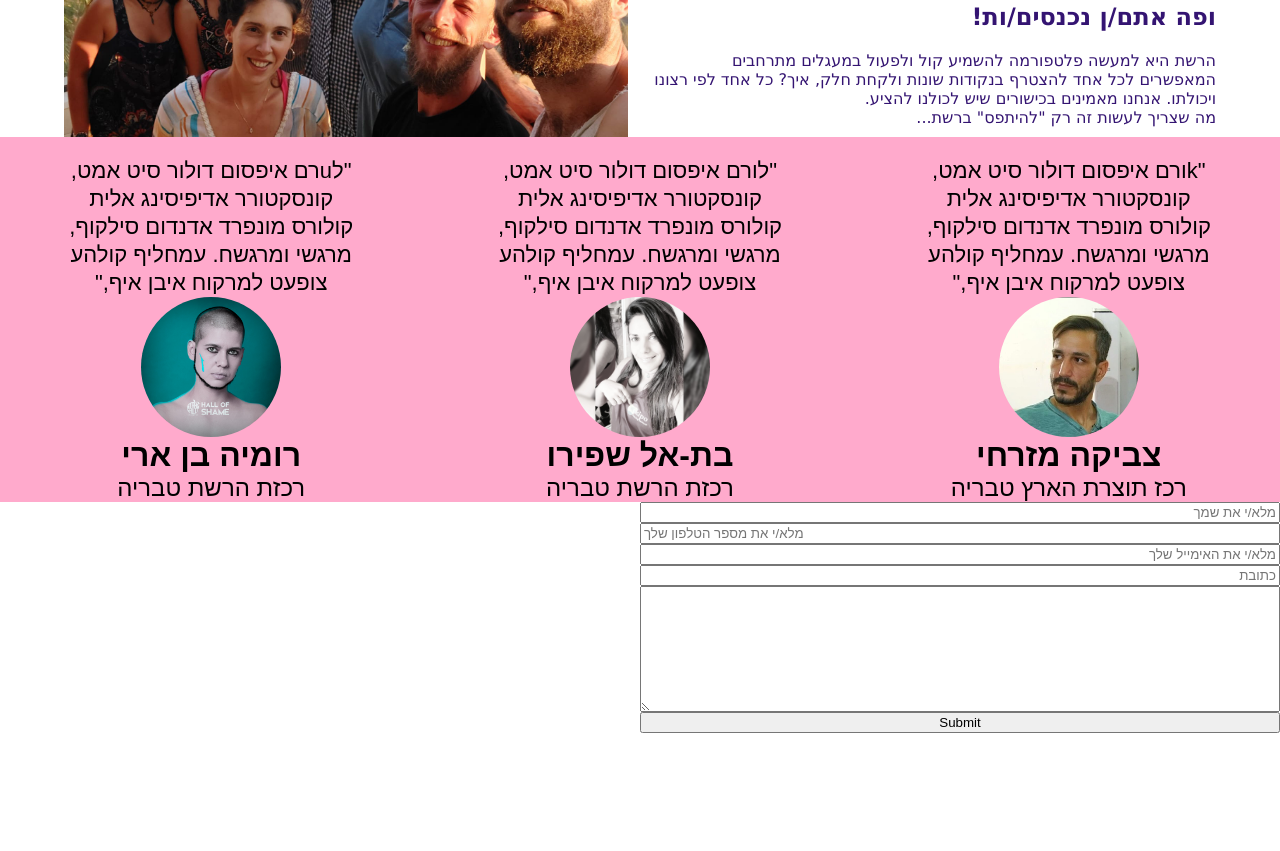
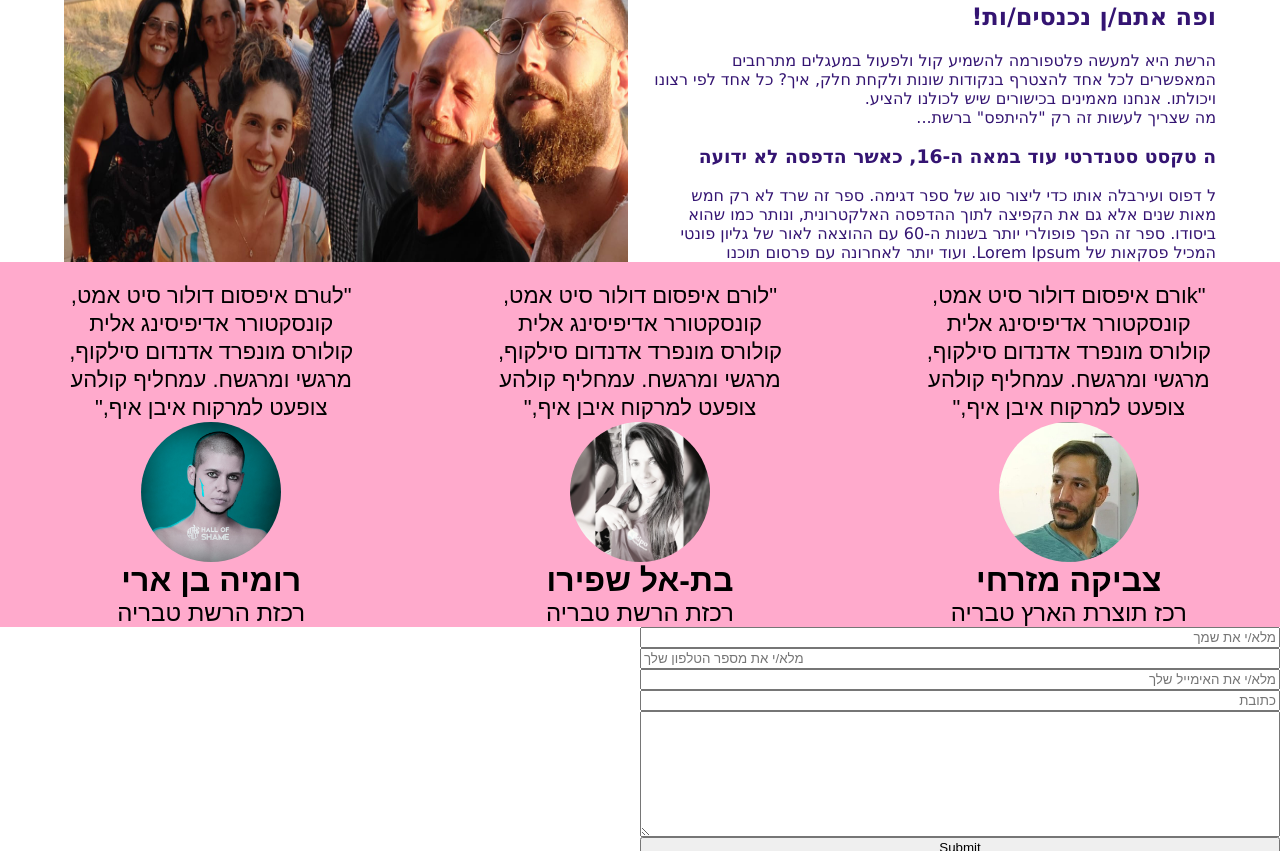
Before and after one commit to talibasil/learninggit_remote, a plain HTML site: page index.html in a window 1280 px wide. Shown: the part 903-1754 px from the top of the page. Before the commit the page ends 1636 px from the top, so only its background shows below. Drawn offline with Linux system fonts and the light colour scheme.

Commit message:
my first branch

```diff
--- a/index.html
+++ b/index.html
@@ -24,6 +24,8 @@
 				<p> יש התחלה! הרשת נוצרה על ידי חיבור בין הקהילות שפועלות בטבריה בשנים האחרונות ששיתוף הפעולה ביניהן גרם לנו להבין שביכולתנו לתפוס את המושכות והרשת רק תתחזק כשנרחיב את השותפים שלנו לחלום. </p>
 				<h2> ופה אתם/ן נכנסים/ות! </h2>
 				<p> הרשת היא למעשה פלטפורמה להשמיע קול ולפעול במעגלים מתרחבים המאפשרים לכל אחד להצטרף בנקודות שונות ולקחת חלק, איך? כל אחד לפי רצונו ויכולתו. אנחנו מאמינים בכישורים שיש לכולנו להציע. <br/> מה שצריך לעשות זה רק "להיתפס" ברשת... </p>
+				<h3> ה טקסט סטנדרטי עוד במאה ה-16, כאשר הדפסה לא ידועה  </h3>
+				<p>ל דפוס ועירבלה אותו כדי ליצור סוג של ספר דגימה. ספר זה שרד לא רק חמש מאות שנים אלא גם את הקפיצה לתוך ההדפסה האלקטרונית, ונותר כמו שהוא ביסודו. ספר זה הפך פופולרי יותר בשנות ה-60 עם ההוצאה לאור של גליון פונטי המכיל פסקאות של Lorem Ipsum. ועוד יותר לאחרונה עם פרסום תוכנו </p>
 			</section>
 			<img src="./images/reshet.jpeg" alt="memberes of reshet Tiberias">
 		</div>
```
